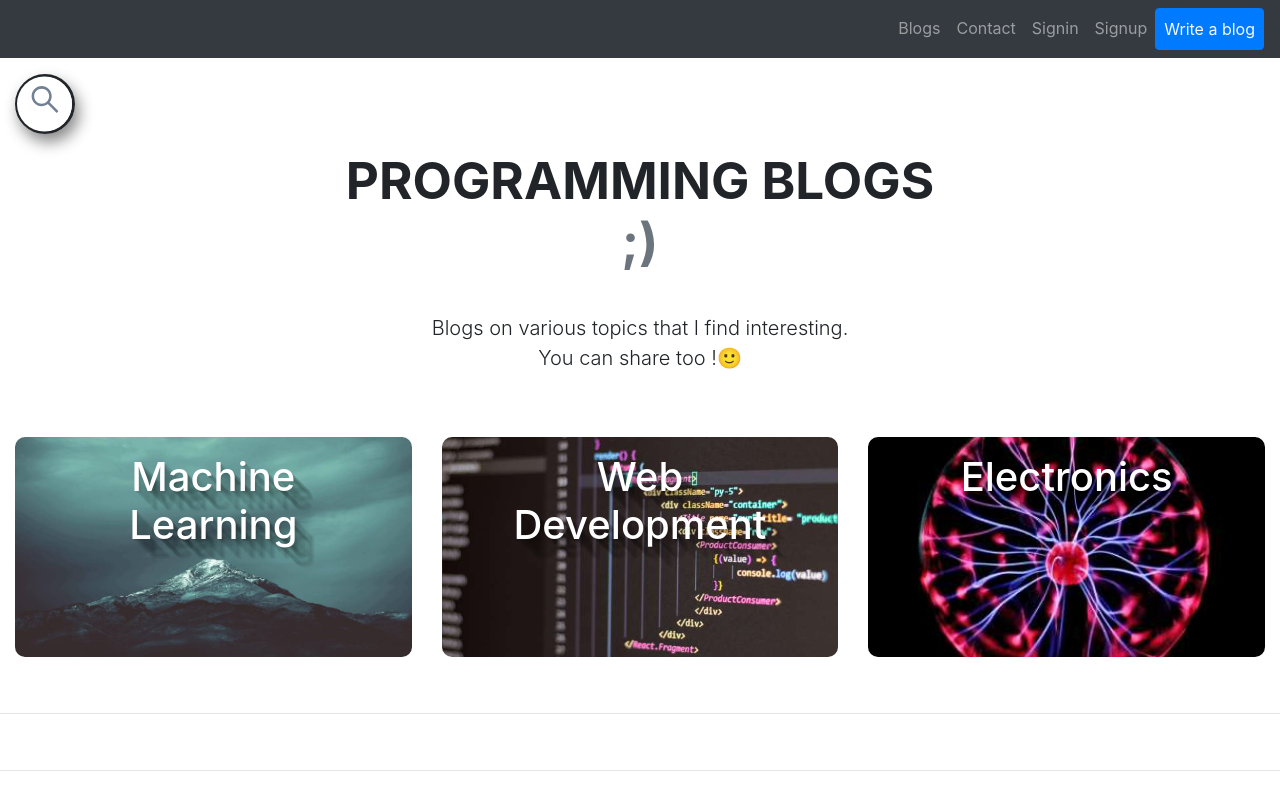
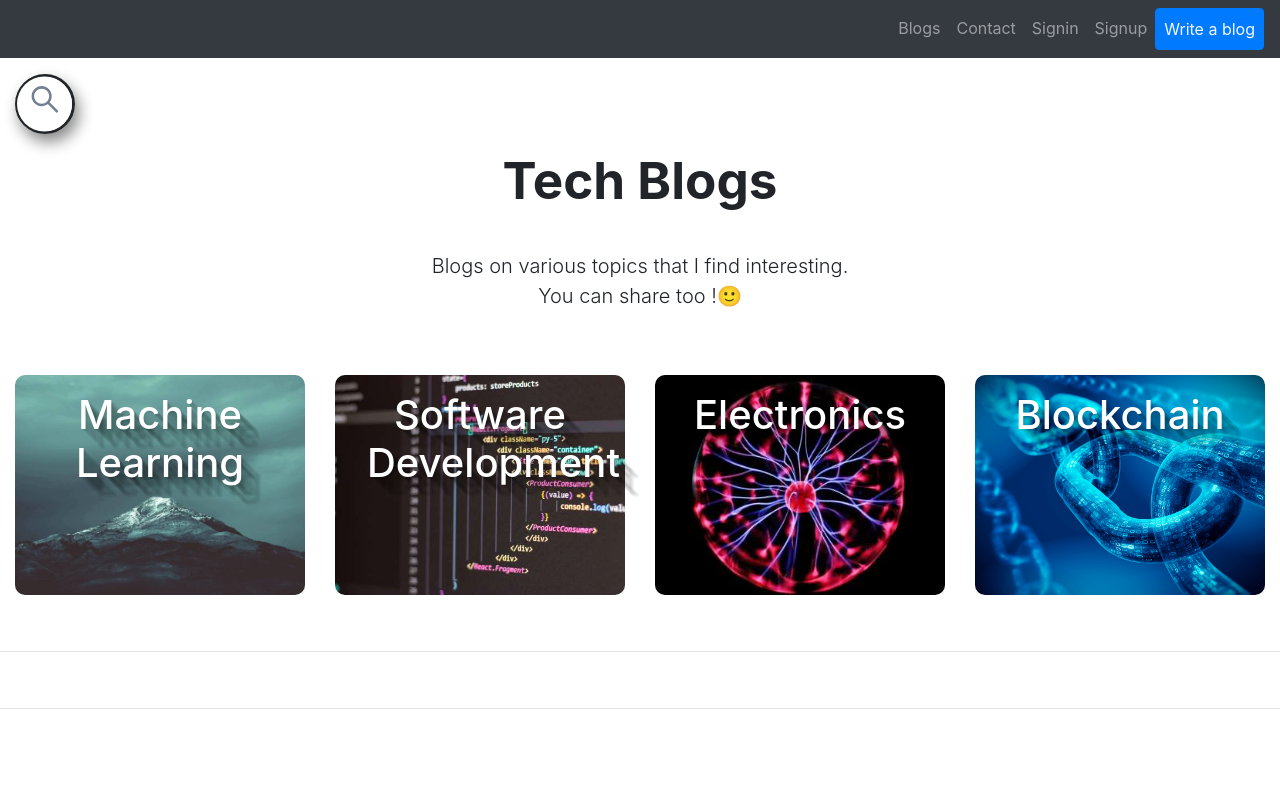
Before and after one commit to HumbleBee14/frontendHumbleBee, a Next.js app: page / in a window 1280 px wide. Shown: the top 800 px of the page. Built offline with nearby package versions, Linux system fonts and the light colour scheme; a small style sheet from the web is missing.

Commit message:
index fixes

```diff
--- a/pages/index.js
+++ b/pages/index.js
@@ -23,7 +23,7 @@ const head = () => (
     <title>{APP_NAME}</title>
     <meta
       name="description"
-      content="Programming blogs and blogs on some random topics by a budding Software Engineer : grepGuru" />
+      content="Programming blogs and blogs on some random topics by a budding Software Engineers" />
 
     <link rel="canonical" href={`${DOMAIN}`} />
 
@@ -31,7 +31,7 @@ const head = () => (
     <meta property="og:title" content={`HumblebBee Programming Blogs | ${APP_NAME}`} />
     <meta
       property="og:description"
-      content="Programming Blogs by grepGuru" />
+      content="Programming Blogs by Dinesh" />
     <meta property="og:type" content="website" />
     <meta property="og:url" content={`${DOMAIN}`} />
     <meta property="og:site_name" content={`${APP_NAME}`} />
@@ -79,7 +79,7 @@ const Index = () => {
                   className="display-4 font-weight-bold pl-20 pr-20 ">
                   {/* <small className="text-muted">- - - - - - - - - - - - -</small> */}
                   {/* <br /> */}
-                   PROGRAMMING BLOGS <p className="text-muted">;)</p>
+                   Tech Blogs <p className="text-muted"></p>
                 </h1>
               </div>
 
@@ -100,74 +100,65 @@ const Index = () => {
           <div className="container-fluid">
             <div className="row">
 
-              <div className="col-md-4">
+              <div className="col-lg-3 col-md-6 col-sm-12">
                 <div className="flip flip-horizontal">
-                  <div
-                    className="front"
-                    style={{
-                      backgroundImage: 'url(' + '/static/images/pexels-photo-min.jpg' + ')'
-                    }}>
-
+                  <div className="front" style={{ backgroundImage: 'url(/static/images/pexels-photo-min.jpg)' }}>
                     <h2 className="text-shadow text-center h1">Machine Learning</h2>
                   </div>
                   <div className="back text-center">
                     <Link href="/categories/machine-learning">
-                      <a>
-                        <h3 className="h1">Machine Learning</h3>
-                      </a>
+                      <a><h3 className="h1">Machine Learning</h3></a>
                     </Link>
-
-                    <p className="lead">Hot dog or Not hot dog?<br />I don't know, even I'm training my Model👨‍💻<br />Nope, It's not bunch of if-else (-_-)</p>
+                    <p className="lead">Hot dog or Not hot dog? I don't know, even I'm training my Model👨‍💻</p>
                   </div>
                 </div>
               </div>
 
-              <div className="col-md-4">
+              <div className="col-lg-3 col-md-6 col-sm-12">
                 <div className="flip flip-horizontal">
-                  <div
-                    className="front"
-                    style={{
-                      // backgroundImage:'url(' +'https://images.pexels.com/photos/4164418/pexels-photo-4164418.jpeg?cs=srgb&dl=pexels-antonio-batini%C4%87-4164418.jpg' +')'}}>
-                      backgroundImage: 'url(' + '/static/images/pexels-antonio-batinic-min.jpg' + ')'
-                    }}>
-
-                    <h2 className="text-shadow text-center h1">Web Development</h2>
+                  <div className="front" style={{ backgroundImage: 'url(/static/images/pexels-antonio-batinic-min.jpg)' }}>
+                    <h2 className="text-shadow text-center h1">Software Development</h2>
                   </div>
-
                   <div className="back text-center">
-                    <Link href="/categories/web-development">
-                      <a>
-                        <h3 className="h1">Web Development</h3>
-                      </a>
+                    <Link href="/categories/Software">
+                      <a><h3 className="h1">Software Development</h3></a>
                     </Link>
-                    <p className="lead">
-                      Do you like building, creating, and Crashing things?<br />Are you a JavaScript Ninjas?🐱‍👤<br />
-                    </p>
+                    <p className="lead">Do you like Building, Creating, and Crashing things? Are you a Coding Ninja?🐱‍👤</p>
                   </div>
                 </div>
               </div>
 
-              <div className="col-md-4">
+              <div className="col-lg-3 col-md-6 col-sm-12">
                 <div className="flip flip-horizontal">
-                  <div
-                    className="front"
-                    style={{ backgroundImage: 'url(' + '/static/images/pexels-pixabay-min.jpg' + ')' }}>
-
+                  <div className="front" style={{ backgroundImage: 'url(/static/images/pexels-pixabay-min.jpg)' }}>
                     <h2 className="text-shadow text-center h1">Electronics</h2>
                   </div>
                   <div className="back text-center">
                     <Link href="/categories/electronics">
-                      <a>
-                        <h3 className="h1">Electronics</h3>
-                      </a>
+                      <a><h3 className="h1">Electronics</h3></a>
                     </Link>
-                    <p className="lead">It all started with a Shock ⚡<br />To Whom? Obviously to me! 😵<br /> That's how my love story started, which made me realised that don't be a resistance, be a good conductor.<br />Anyway, What's your curent state?
-                  </p>
+                    <p className="lead">It all started with a Shock ⚡ What's your current state (+) or (-)?</p>
                   </div>
                 </div>
               </div>
+
+              <div className="col-lg-3 col-md-6 col-sm-12">
+                <div className="flip flip-horizontal">
+                  <div className="front" style={{ backgroundImage: 'url(/static/images/blockchain-bg.png)' }}>
+                    <h2 className="text-shadow text-center h1">Blockchain</h2>
+                  </div>
+                  <div className="back text-center">
+                    <Link href="/categories/blockchain">
+                      <a><h3 className="h1">Blockchain</h3></a>
+                    </Link>
+                    <p className="lead">Decentralization, Cryptos, Smart Contracts - The future is here! 🔗</p>
+                  </div>
+                </div>
+              </div>
+
             </div>
           </div>
+
 
         </article>
 
```
Also changed, not shown: pages/admin/index.js (+1 -9 lines), public/static/images/blockchain-bg.png (added).
